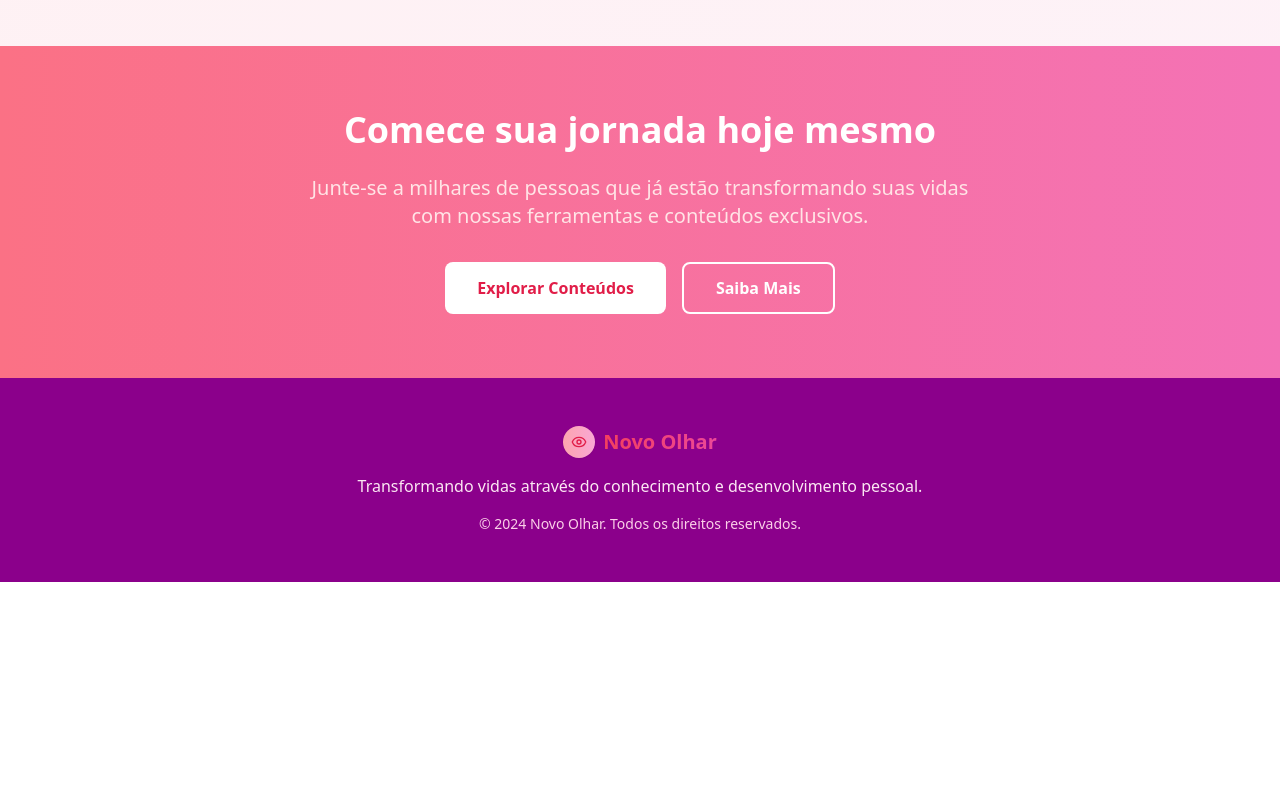
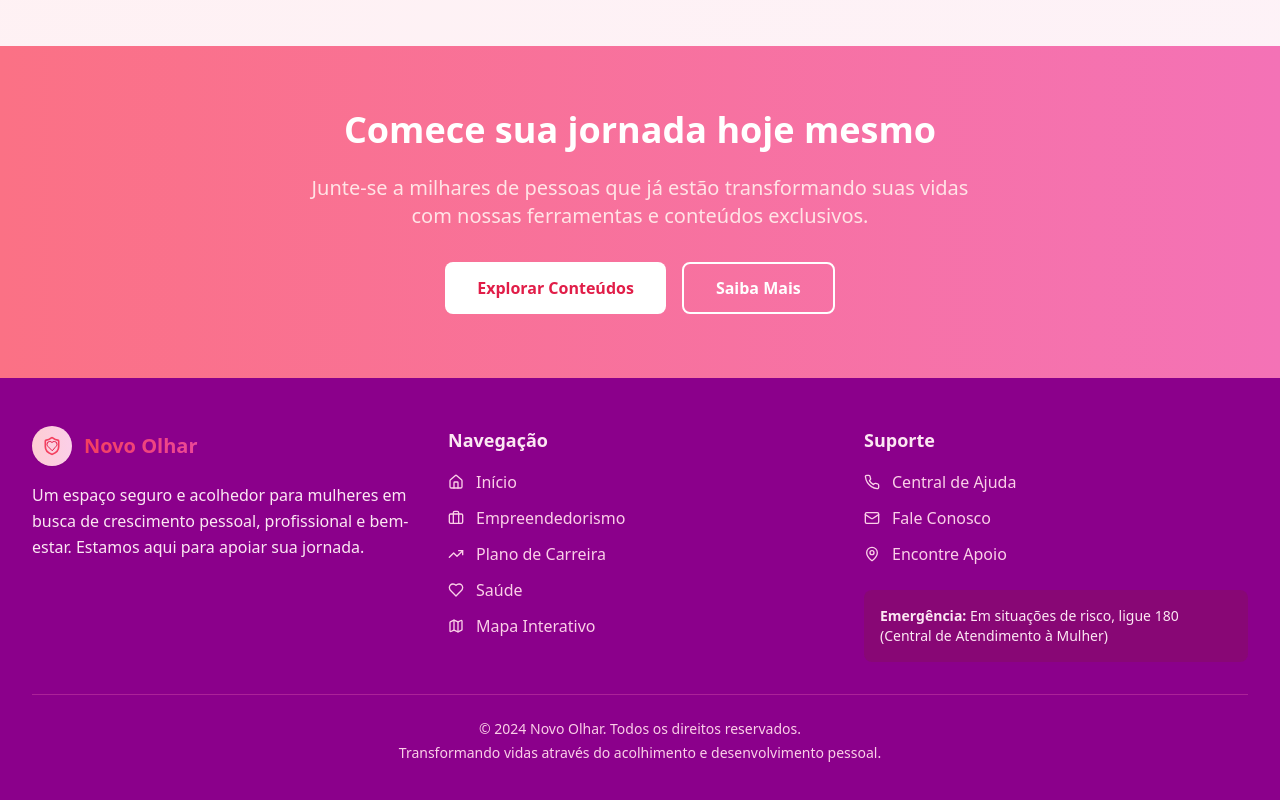
Before and after one commit to Joao-Victor05/Novo.Olhar, a React (Vite) app: page / in a window 1280 px wide. Shown: the part 1518-2318 px from the top of the page. Before the commit the page ends 2100 px from the top, so only its background shows below. Built offline with nearby package versions, Linux system fonts and the light colour scheme.

Commit message:
Refactor: Improve design and footer
-   Change purple color to a softer tone.
-   Implement footer as a menu.
-   Improve the logo for a website aimed at vulnerable women.

```diff
--- /dev/null
+++ b/src/components/Footer.tsx
@@ -0,0 +1,98 @@
+
+import React from 'react';
+import { Link } from 'react-router-dom';
+import Logo from './Logo';
+import { Home, Briefcase, TrendingUp, Heart, Map, Phone, Mail, MapPin } from 'lucide-react';
+
+const Footer = () => {
+  const navigationLinks = [
+    { name: 'Início', path: '/', icon: Home },
+    { name: 'Empreendedorismo', path: '/empreendedorismo', icon: Briefcase },
+    { name: 'Plano de Carreira', path: '/plano-carreira', icon: TrendingUp },
+    { name: 'Saúde', path: '/saude', icon: Heart },
+    { name: 'Mapa Interativo', path: '/mapa-interativo', icon: Map },
+  ];
+
+  const supportLinks = [
+    { name: 'Central de Ajuda', href: '#', icon: Phone },
+    { name: 'Fale Conosco', href: '#', icon: Mail },
+    { name: 'Encontre Apoio', href: '#', icon: MapPin },
+  ];
+
+  return (
+    <footer style={{ backgroundColor: '#8B008B' }} className="text-white py-12 px-4 sm:px-6 lg:px-8">
+      <div className="max-w-7xl mx-auto">
+        <div className="grid grid-cols-1 md:grid-cols-3 gap-8 mb-8">
+
+          {/* Logo e Descrição */}
+          <div className="space-y-4">
+            <Logo showText={true} className="text-white" />
+            <p className="text-pink-100 leading-relaxed">
+              Um espaço seguro e acolhedor para mulheres em busca de crescimento pessoal,
+              profissional e bem-estar. Estamos aqui para apoiar sua jornada.
+            </p>
+          </div>
+
+          {/* Links de Navegação */}
+          <div>
+            <h3 className="text-lg font-semibold mb-4 text-pink-100">Navegação</h3>
+            <ul className="space-y-3">
+              {navigationLinks.map((link) => {
+                const Icon = link.icon;
+                return (
+                  <li key={link.name}>
+                    <Link
+                      to={link.path}
+                      className="flex items-center text-pink-200 hover:text-white transition-colors duration-200 group"
+                    >
+                      <Icon className="h-4 w-4 mr-3 group-hover:scale-110 transition-transform duration-200" />
+                      {link.name}
+                    </Link>
+                  </li>
+                );
+              })}
+            </ul>
+          </div>
+
+          {/* Suporte e Contato */}
+          <div>
+            <h3 className="text-lg font-semibold mb-4 text-pink-100">Suporte</h3>
+            <ul className="space-y-3">
+              {supportLinks.map((link) => {
+                const Icon = link.icon;
+                return (
+                  <li key={link.name}>
+                    <a
+                      href={link.href}
+                      className="flex items-center text-pink-200 hover:text-white transition-colors duration-200 group"
+                    >
+                      <Icon className="h-4 w-4 mr-3 group-hover:scale-110 transition-transform duration-200" />
+                      {link.name}
+                    </a>
+                  </li>
+                );
+              })}
+            </ul>
+            <div className="mt-6 p-4 bg-pink-900/30 rounded-lg">
+              <p className="text-sm text-pink-100">
+                <strong>Emergência:</strong> Em situações de risco, ligue 180 (Central de Atendimento à Mulher)
+              </p>
+            </div>
+          </div>
+        </div>
+
+        {/* Linha divisória e Copyright */}
+        <div className="border-t border-pink-400/30 pt-6 text-center">
+          <p className="text-pink-200 text-sm">
+            © 2024 Novo Olhar. Todos os direitos reservados.
+            <span className="block mt-1">
+              Transformando vidas através do acolhimento e desenvolvimento pessoal.
+            </span>
+          </p>
+        </div>
+      </div>
+    </footer>
+  );
+};
+
+export default Footer;
--- a/src/components/Logo.tsx
+++ b/src/components/Logo.tsx
@@ -1,6 +1,6 @@
 
 import React from 'react';
-import { Eye } from 'lucide-react';
+import { Heart, Shield } from 'lucide-react';
 
 interface LogoProps {
   className?: string;
@@ -10,11 +10,12 @@ interface LogoProps {
 const Logo: React.FC<LogoProps> = ({ className = "", showText = true }) => {
   return (
     <div className={`flex items-center ${className}`}>
-      <div className="h-8 w-8 bg-gradient-to-r from-rose-300 to-pink-300 rounded-full flex items-center justify-center shadow-sm">
-        <Eye className="h-4 w-4 text-rose-600" />
+      <div className="relative h-10 w-10 bg-gradient-to-r from-rose-200 to-pink-200 rounded-full flex items-center justify-center shadow-sm">
+        <Shield className="h-5 w-5 text-rose-500 absolute" />
+        <Heart className="h-3 w-3 text-rose-600 relative z-10" />
       </div>
       {showText && (
-        <span className="ml-2 text-xl font-bold bg-gradient-to-r from-rose-500 to-pink-500 bg-clip-text text-transparent">
+        <span className="ml-3 text-xl font-semibold bg-gradient-to-r from-rose-500 to-pink-500 bg-clip-text text-transparent">
           Novo Olhar
         </span>
       )}
--- a/src/pages/Index.tsx
+++ b/src/pages/Index.tsx
@@ -3,7 +3,7 @@ import React from 'react';
 import Navigation from '../components/Navigation';
 import ImageCarousel from '../components/ImageCarousel';
 import ThemeCard from '../components/ThemeCard';
-import Logo from '../components/Logo';
+import Footer from '../components/Footer';
 import { Briefcase, TrendingUp, Heart, Map } from 'lucide-react';
 
 const Index = () => {
@@ -34,7 +34,7 @@ const Index = () => {
       description: 'Explore oportunidades, eventos e recursos na sua região. Conecte-se com a comunidade e descubra novos caminhos.',
       icon: Map,
       link: '/mapa-interativo',
-      color: 'from-violet-400 to-purple-400'
+      color: 'from-purple-300 to-pink-300'
     }
   ];
 
@@ -107,20 +107,7 @@ const Index = () => {
         </div>
       </section>
 
-      {/* Footer */}
-      <footer className="bg-dark-magenta text-white py-12 px-4 sm:px-6 lg:px-8">
-        <div className="max-w-7xl mx-auto text-center">
-          <div className="flex items-center justify-center mb-4">
-            <Logo showText={true} className="text-white" />
-          </div>
-          <p className="text-pink-100 mb-4">
-            Transformando vidas através do conhecimento e desenvolvimento pessoal.
-          </p>
-          <p className="text-pink-200 font-medium text-sm">
-            © 2024 Novo Olhar. Todos os direitos reservados.
-          </p>
-        </div>
-      </footer>
+      <Footer />
     </div>
   );
 };
```
